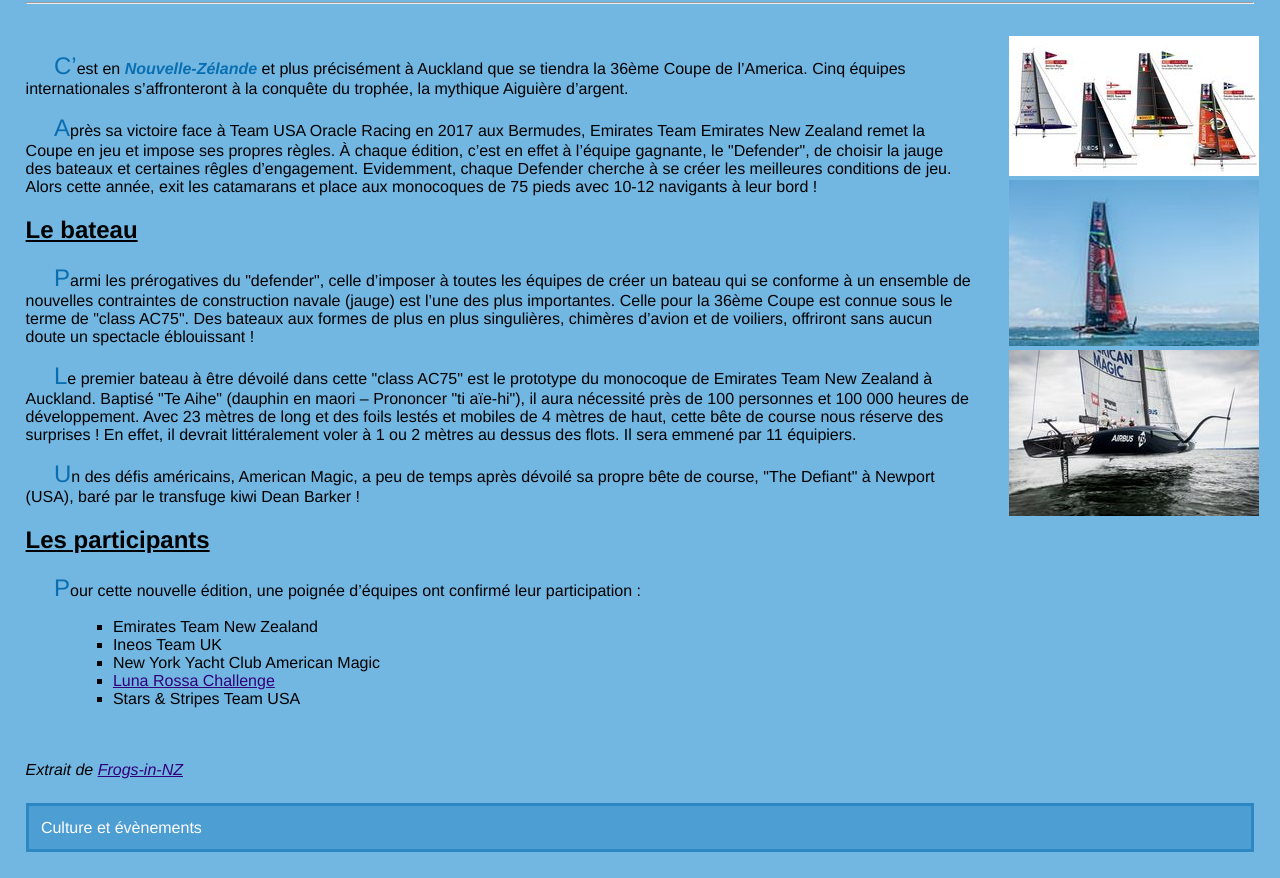
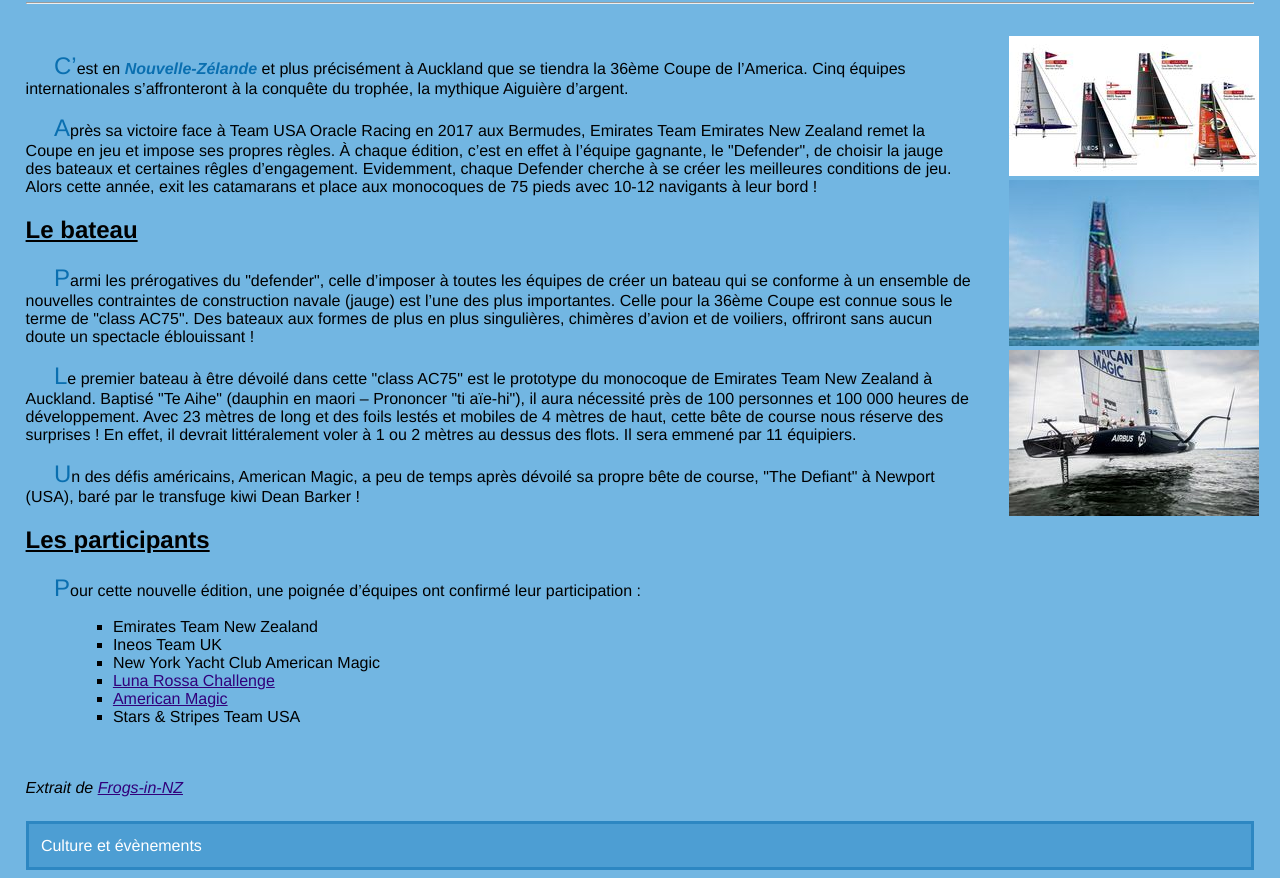
Before and after one commit to Piotre3529/ACwebProjet, a plain HTML site: page index.html in a window 1280 px wide. Shown: the part 115-993 px from the top of the page. Drawn offline with Linux system fonts and the light colour scheme.

Commit message:
Ajout hyperlien vers american magic

```diff
--- a/index.html
+++ b/index.html
@@ -47,6 +47,7 @@
 		<li> Ineos Team UK </li>
 		<li> New York Yacht Club American Magic </li>
 		<li> <a href="./challenger/luna_rossa.html" title="Accès sécurisé au challenger Luna Rossa"> Luna Rossa Challenge </a></li>
+		<li> <a href="./challenger/american_magic.html" title="Accès à American Magic"> American Magic </a></l1>
 		<li> Stars & Stripes Team USA </li>
 	</ul>
   </section>
```
